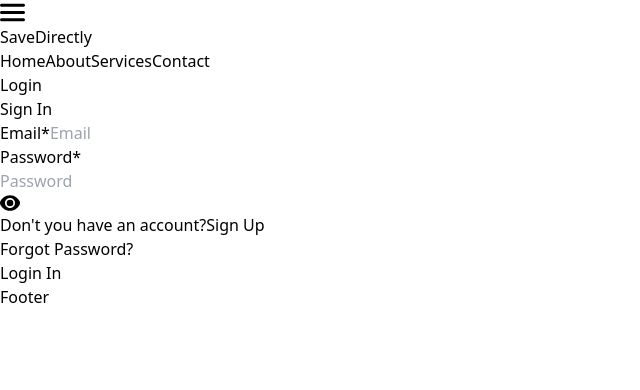
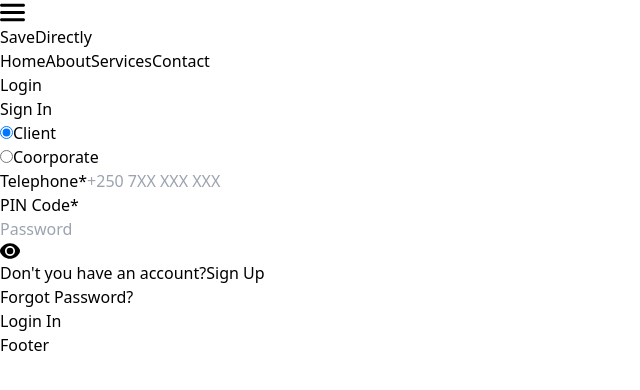
Before and after one commit to jantar25/save-directly, a React (Vite) app: page /login in a window 1280 px wide. Shown: the top 390 px of the page, without its empty margins (0-640 px from the left). Built offline with nearby package versions, Linux system fonts and the light colour scheme.

Commit message:
loggin form added

```diff
--- a/src/Pages/Login.jsx
+++ b/src/Pages/Login.jsx
@@ -11,8 +11,10 @@ import eyeCrossed from '../Assets/Icons/eye-crossed.svg'
 const Login = () => {
   const dispatch = useDispatch()
   const { isFetching,error } = useSelector(state => state.currentUser)
+  const [selectedUserType, setSelectedUserType] = useState('CLIENT')
   const [passwordType, setPasswordType] = useState('password')
   const [inputs,setInputs] = useState({
+    telephone:'',
     email:'',
     password:''
   })
@@ -31,24 +33,48 @@ const Login = () => {
     e.preventDefault()
     userLogin(dispatch,{ ...inputs })
     setInputs({
+      telephone:'',
       email:'',
       password:'',
     })
   }
 
   return (
-    <div className='px-4 md:px-20 py-16'>
-      {/* <Notification failure={error} color={'red'} /> */}
-      <h2 className='mb-8 text-4xl font-bold text-center'>Sign In</h2>
+    <div className='my-16'>
+      <Notification failure={error} color={'red'} />
+      <h2 className='mb-8 text-4xl font-bold text-center text-blue-700'>Sign In</h2>
       <div className="flex items-center justify-center">
-        <form className='w-full md:w-2/3 lg:w-1/3 p-4 border rounded-lg' onSubmit={handleSubmit}>
+        <form className='w-full md:w-2/3 lg:w-1/3 p-4 border border-gray-300 p-4 rounded-lg' onSubmit={handleSubmit}>
+          <div className='flex items-center justify-between mb-4'>
+            {[{ id: 'CLIENT', label: 'Client' }, { id: 'COORPORATE', label: 'Coorporate' }].map((option) => (
+              <div key={option.id} className="flex items-center">
+                <label className="text-sm font-bold">
+                  <input
+                    type="radio"
+                    value={option.id}
+                    checked={selectedUserType === option.id}
+                    onChange={() => setSelectedUserType(option.id)}
+                    className='mr-2 accent-main'
+                  />
+                  {option.label}
+                </label>
+              </div>
+            ))}
+          </div>
+          {selectedUserType === 'CLIENT'?
+            <div className='flex flex-col w-full my-2'>
+              <label htmlFor="email" className='mb-1 text-lg font-bold'>Telephone*</label>
+              <input type='text' name='telephone' value={inputs.telephone} placeholder='+250 7XX XXX XXX'
+                className='p-2 border rounded-lg' onChange={handleChange} />
+            </div> :
+            <div className='flex flex-col w-full my-2'>
+              <label htmlFor="email" className='mb-1 text-lg font-bold'>Email*</label>
+              <input type='email' name='email' value={inputs.email} placeholder='Email'
+                className='p-2 border rounded-lg' onChange={handleChange} />
+            </div>
+          }
           <div className='flex flex-col w-full my-2'>
-            <label htmlFor="email" className='mb-1 text-lg font-bold'>Email*</label>
-            <input type='email' name='email' value={inputs.email} placeholder='Email'
-              className='p-2 border rounded-lg' onChange={handleChange} />
-          </div>
-          <div className='flex flex-col w-full my-2'>
-            <label htmlFor="email" className='mb-1 text-lg font-bold'>Password*</label>
+            <label htmlFor="email" className='mb-1 text-lg font-bold'>PIN Code*</label>
             <div className="flex items-center border rounded-lg">
               <input type={passwordType} name='password' value={inputs.password} placeholder='Password'
                 className='p-2 w-full rounded-lg' onChange={handleChange} />
@@ -58,10 +84,10 @@ const Login = () => {
             </div>
           </div>
           <p className='my-2'>Don&#39;t you have an account?
-            <Link to='/registration'><span className='text-headers font-bold ml-1'>Sign Up</span></Link>
+            <Link to='/registration'><span className='text-blue-800 font-bold ml-1'>Sign Up</span></Link>
           </p>
-          <Link to='/forgetPassword'><p className='text-headers font-bold my-2'>Forgot Password?</p></Link>
-          <button type='submit' className='login-text flex items-center justify-start px-4 py-2 text-md text-white bg-headers rounded-lg font-semibold shadow-sm' disabled={isFetching}>
+          <Link to='/forgetPassword'><p className='text-blue-700 font-bold my-2'>Forgot Password?</p></Link>
+          <button type='submit' className='flex items-center justify-start px-4 py-2 text-md text-white bg-blue-800 rounded-lg font-semibold shadow-sm' disabled={isFetching}>
             {isFetching && <div className="loading-spinner w-full mr-2"><Loading color={'white'} /></div>}
             {isFetching? 'Logging...' : 'Login In'}
           </button>
--- a/src/Redux/ApiCalls.js
+++ b/src/Redux/ApiCalls.js
@@ -17,15 +17,16 @@ apiRequest.interceptors.request.use((config) => {
 // LOGIN USER
 export const userLogin = async (dispatch,user) => {
   dispatch(userLoginStart())
-  if (user.email === '' || user.password === '') {
+  if (user.email === '' & user.telephone === '' || user.password === '') {
     dispatch(userLoginFailure('All fields are required'))
     setTimeout(() => {
       dispatch(userLoginFailure(null))
     }, 5000)
   } else{
     try {
-      const res = await apiRequest.post('/users/login',user, { timeout: 30000 })
-      dispatch(userLoginSuccess(res.data.data))
+      // const res = await apiRequest.post('/users/login',user, { timeout: 30000 })
+      // dispatch(userLoginSuccess(res.data.data))
+      console.log('User Logged In', user)
       AuthService.setToken(res.data.token)
     } catch (error) {
       if (error.response) {
```
